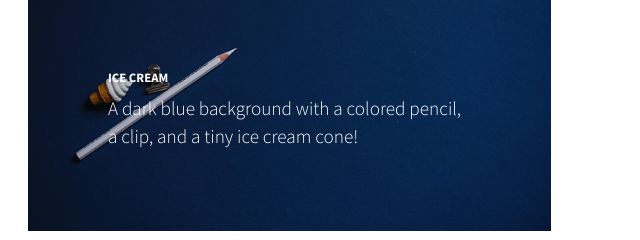
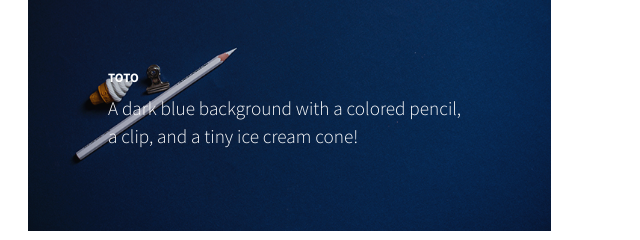
Before and after one commit to Digidelphine/portfolio, a plain HTML site: page index.html in a window 1280 px wide. Shown: the part 1105-1345 px from the top of the page, 628-1268 px from the left. Drawn offline with Linux system fonts and the light colour scheme.

Commit message:
test push

```diff
--- a/index.html
+++ b/index.html
@@ -87,7 +87,7 @@
             <a class="portfolio-item" href="#">
               <span class="caption">
                 <span class="caption-content">
-                  <h2>Ice Cream</h2>
+                  <h2>Toto</h2>
                   <p class="mb-0">A dark blue background with a colored pencil, a clip, and a tiny ice cream cone!</p>
                 </span>
               </span>
```
